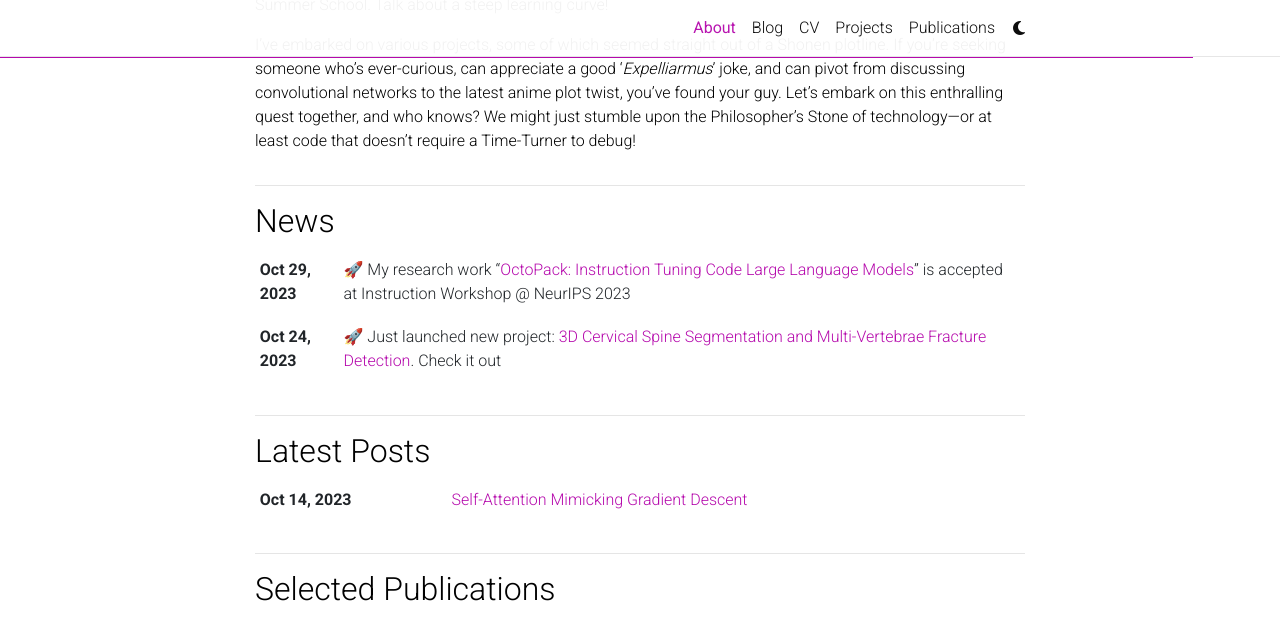
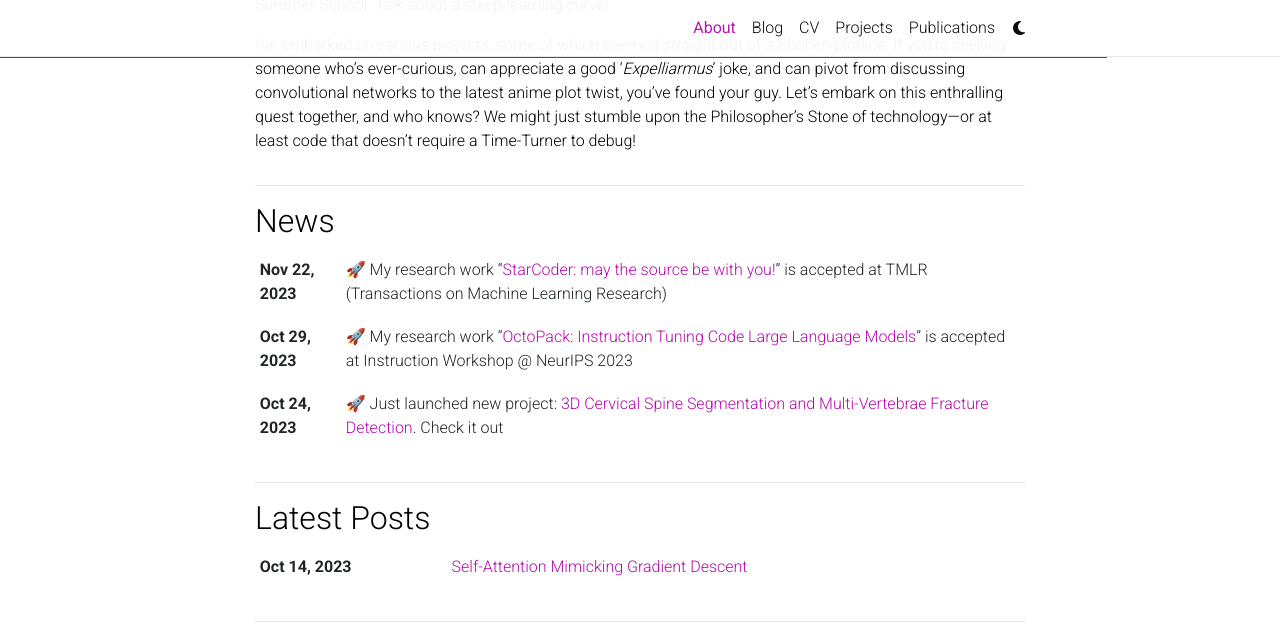
Before and after one commit to SwayamInSync/SwayamInSync.github.io, a Jekyll site: the page built from _pages/about.md, in a window 1280 px wide and 900 px high, scrolled down 800 px, cut to the strip 0-637 px from the top of the window. Built offline with Jekyll 4.4.1, drawn with Linux system fonts in a browser that asks for light colours; full-size pictures stand in for the smaller copies a plugin makes; some web fonts are replaced; comment, search, counter and statistics services are not loaded; a style sheet for code colours, icons or effects is not loaded.

Commit message:
updated data

```diff
--- a/_data/cv.yml
+++ b/_data/cv.yml
@@ -123,13 +123,14 @@
   type: list
   contents:
     - Swayam Singh, Niklas Muennighoff, et al., "OctoPack Instruction Tuning Code Large Language Models" arXiv:2308.07124, 2023. <strong><i>Accepted at Instruction Workshop at NeurIPS 2023, ICLR 2024</i></strong>
-    - Swayam Singh, Harm de Vries, et al."StarCoder may the source be with you!" arXiv:2305.06161, 2023. Submitted to TMLR
+    - Swayam Singh, Harm de Vries, et al."StarCoder may the source be with you!" arXiv:2305.06161, 2023. <strong><i>Accepted at TMLR (Transactions on Machine Learning Research)</i></strong>
 
 - title: Achievements
   type: time_table
   contents:
     - year: 2023
       items:
+        - My collaborative research work, "<strong>StarCoder may the source be with you!</strong>" has been accepted at the <strong>TMLR (Transactions on Machine Learning Research)</strong>.
         - 100+ citations of my research work on Google Scholar
         - My collaborative research work, "<strong>OctoPack Instruction Tuning Code Large Language Models</strong>" has been accepted at the <strong>Instruction Workshop @ NeurIPS 2023</strong>.
         - Selected in Amazon ML Summer School 2023, Engaged in advanced ML modules and collaborated with leading Amazon ML Scientists.
```
Also changed, not shown: _news/announcement_3.md (added, +8 -0 lines).
